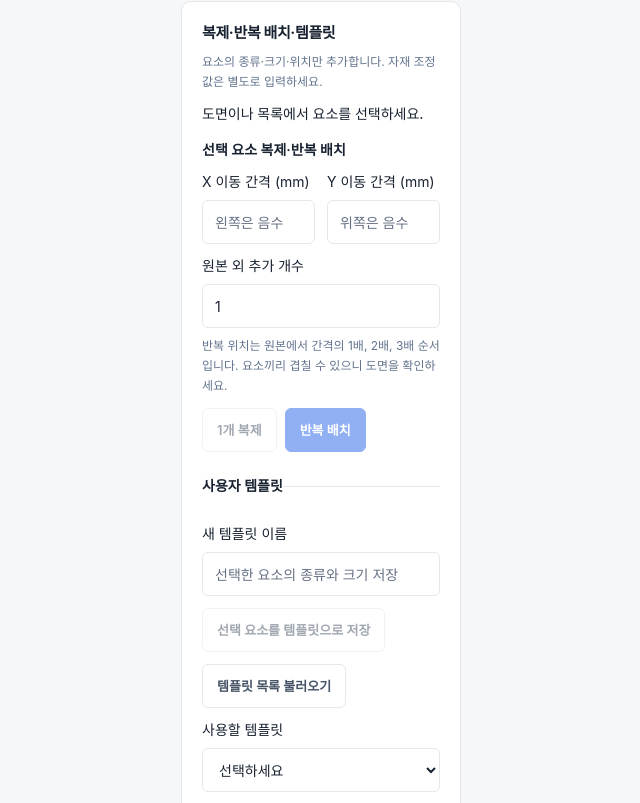
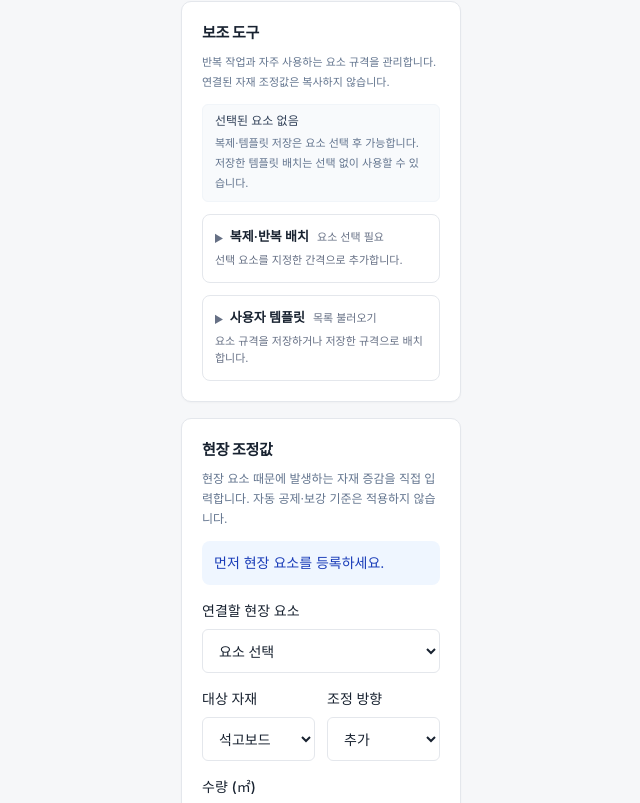
Before and after one commit to dhwmgl12-ux/ceilplan, a Next.js app: page / in a window 1280 px wide. Shown: the part 2077-2880 px from the top of the page, without its empty margins (27-667 px from the left). Built offline with nearby package versions, Linux system fonts and the light colour scheme.

Commit message:
refactor: 보조 도구를 접이식 그룹으로 정리

```diff
--- a/app/globals.css
+++ b/app/globals.css
@@ -418,6 +418,78 @@ summary {
   }
 }
 
+/* 접이식 보조 도구 */
+.cp-tool-section {
+  min-width: 0;
+  border: 1px solid var(--cp-border);
+  border-radius: var(--cp-radius-md);
+  background: var(--cp-surface);
+}
+
+.cp-tool-summary {
+  min-height: 48px;
+  padding: 12px;
+  border-radius: var(--cp-radius-md);
+  color: var(--cp-text-secondary);
+  cursor: pointer;
+
+  transition: background-color 120ms ease;
+}
+
+.cp-tool-summary::marker {
+  color: var(--cp-text-muted);
+}
+
+.cp-tool-summary:hover {
+  background: var(--cp-surface-muted);
+}
+
+.cp-tool-section[open] > .cp-tool-summary {
+  border-bottom: 1px solid var(--cp-border);
+  border-bottom-right-radius: 0;
+  border-bottom-left-radius: 0;
+}
+
+.cp-tool-heading {
+  display: inline-flex;
+  max-width: calc(100% - 24px);
+  flex-wrap: wrap;
+  align-items: baseline;
+  gap: 4px 8px;
+  vertical-align: top;
+}
+
+.cp-tool-title {
+  color: var(--cp-text);
+  font-size: 13px;
+  font-weight: 600;
+}
+
+.cp-tool-status {
+  color: var(--cp-text-muted);
+  font-size: 11px;
+  overflow-wrap: anywhere;
+}
+
+.cp-tool-description {
+  display: block;
+  margin-top: 4px;
+  color: var(--cp-text-muted);
+  font-size: 11px;
+  line-height: 1.6;
+}
+
+.cp-tool-body {
+  min-width: 0;
+  padding: 12px;
+}
+
+@media (prefers-reduced-motion: reduce) {
+  .cp-tool-summary {
+    transition: none;
+  }
+}
+
 /* 발주용 보기 화면 */
 .order-print-dialog {
   position: fixed;
--- a/components/ceiling/DrawingBackgroundPanel.tsx
+++ b/components/ceiling/DrawingBackgroundPanel.tsx
@@ -1,6 +1,7 @@
 "use client";
 
 import type { useDrawingBackground } from "@/hooks/useDrawingBackground";
+import ToolSection from "@/components/ui/ToolSection";
 
 type DrawingBackground = ReturnType<typeof useDrawingBackground>;
 
@@ -11,14 +12,26 @@ interface DrawingBackgroundPanelProps {
 export default function DrawingBackgroundPanel({
   background,
 }: DrawingBackgroundPanelProps) {
+  const status = background.loading
+    ? "이미지 읽는 중"
+    : background.error
+      ? "오류 확인"
+      : !background.image
+        ? "이미지 없음"
+        : !background.placementValid
+          ? "축척·위치 입력 필요"
+          : background.visible
+            ? "표시 중"
+            : "숨김";
+
   return (
-    <details className="mt-4 rounded-lg border border-slate-200 p-3">
-      <summary className="cursor-pointer text-sm font-semibold">
-        도면 이미지 배경
-        {background.image && " · 선택됨"}
-      </summary>
-
-      <div className="mt-3 space-y-3">
+    <ToolSection
+      title="도면 배경"
+      description="도면 이미지를 참고하며 공간과 요소를 수동 입력합니다."
+      status={status}
+      className="mt-4"
+    >
+      <div className="space-y-3">
         <p className="text-xs leading-5 text-slate-500">
           도면을 참고하면서 공간과 요소를 직접 입력합니다. 이미지 자체로
           면적이나 자재를 계산하지 않습니다.
@@ -159,6 +172,6 @@ export default function DrawingBackgroundPanel({
           않습니다.
         </p>
       </div>
-    </details>
+    </ToolSection>
   );
 }
--- a/components/ceiling/FeatureToolsPanel.tsx
+++ b/components/ceiling/FeatureToolsPanel.tsx
@@ -14,6 +14,7 @@ import {
   type FeatureTemplate,
 } from "@/lib/feature-template-storage";
 import { getRoomGeometry, isBoxInsideRoom } from "@/lib/geometry/room";
+import ToolSection from "@/components/ui/ToolSection";
 
 interface FeatureToolsPanelProps {
   inputs: SiteInput;
@@ -216,24 +217,34 @@ export default function FeatureToolsPanel({
   return (
     <section aria-labelledby="feature-tools-title" className="cp-card">
       <h2 id="feature-tools-title" className="cp-title">
-        복제·반복 배치·템플릿
+        보조 도구
       </h2>
 
-      <p className="mt-2 text-xs leading-5 text-slate-500">
-        요소의 종류·크기·위치만 추가합니다. 자재 조정값은 별도로 입력하세요.
+      <p className="mt-2 text-[11px] leading-5 text-slate-500">
+        반복 작업과 자주 사용하는 요소 규격을 관리합니다. 연결된 자재 조정값은
+        복사하지 않습니다.
       </p>
 
-      <p className="mt-3 text-sm font-medium">
-        {selectedFeature
-          ? `선택 요소: ${features.indexOf(selectedFeature) + 1}번 ${featureLabels[selectedFeature.type]}`
-          : "도면이나 목록에서 요소를 선택하세요."}
-      </p>
+      <div className="mt-3 rounded-md border border-slate-100 bg-slate-50 px-3 py-2">
+        <p className="text-xs font-medium text-slate-700">
+          {selectedFeature
+            ? `${features.indexOf(selectedFeature) + 1}번 ${featureLabels[selectedFeature.type]} 선택 중`
+            : "선택된 요소 없음"}
+        </p>
 
-      <fieldset className="mt-4">
-        <legend className="text-sm font-semibold">
-          선택 요소 복제·반복 배치
-        </legend>
+        <p className="mt-1 text-[11px] leading-5 text-slate-500">
+          {selectedFeature
+            ? `${selectedFeature.widthMm} × ${selectedFeature.lengthMm} mm · 복제와 템플릿 저장에 사용합니다.`
+            : "복제·템플릿 저장은 요소 선택 후 가능합니다. 저장한 템플릿 배치는 선택 없이 사용할 수 있습니다."}
+        </p>
+      </div>
 
+      <ToolSection
+        title="복제·반복 배치"
+        description="선택 요소를 지정한 간격으로 추가합니다."
+        status={selectedFeature ? "사용 가능" : "요소 선택 필요"}
+        className="mt-3"
+      >
         <div className="mt-3 grid grid-cols-2 gap-3">
           <label className="text-sm">
             X 이동 간격 (mm)
@@ -297,11 +308,18 @@ export default function FeatureToolsPanel({
             반복 배치
           </button>
         </div>
-      </fieldset>
+      </ToolSection>
 
-      <fieldset className="mt-6 border-t border-slate-200 pt-4">
-        <legend className="text-sm font-semibold">사용자 템플릿</legend>
-
+      <ToolSection
+        title="사용자 템플릿"
+        description="요소 규격을 저장하거나 저장한 규격으로 배치합니다."
+        status={
+          templates.length > 0
+            ? `불러온 항목 ${templates.length}개`
+            : "목록 불러오기"
+        }
+        className="mt-3"
+      >
         <label className="mt-3 block text-sm">
           새 템플릿 이름
           <input
@@ -399,7 +417,7 @@ export default function FeatureToolsPanel({
           템플릿은 이 브라우저에 별도로 저장합니다. 프로젝트 JSON에는 템플릿
           목록이 포함되지 않습니다. 배치한 요소는 프로젝트에 저장됩니다.
         </p>
-      </fieldset>
+      </ToolSection>
 
       {error && (
         <p role="alert" className="mt-3 text-sm text-red-700">
--- /dev/null
+++ b/components/ui/ToolSection.tsx
@@ -0,0 +1,35 @@
+import type { ReactNode } from "react";
+
+interface ToolSectionProps {
+  title: string;
+  description?: string;
+  status?: string;
+  children: ReactNode;
+  className?: string;
+}
+
+export default function ToolSection({
+  title,
+  description,
+  status,
+  children,
+  className = "",
+}: ToolSectionProps) {
+  return (
+    <details className={`cp-tool-section ${className}`}>
+      <summary className="cp-tool-summary">
+        <span className="cp-tool-heading">
+          <span className="cp-tool-title">{title}</span>
+
+          {status && <span className="cp-tool-status">{status}</span>}
+        </span>
+
+        {description && (
+          <span className="cp-tool-description">{description}</span>
+        )}
+      </summary>
+
+      <div className="cp-tool-body">{children}</div>
+    </details>
+  );
+}
```
